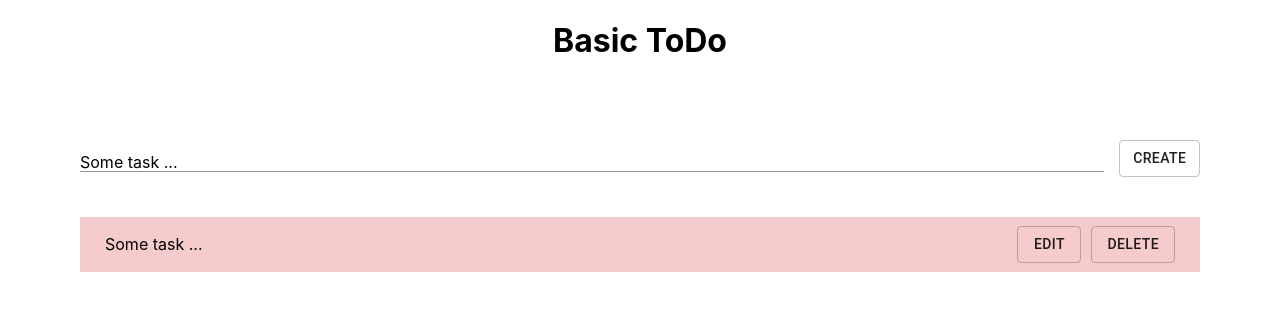
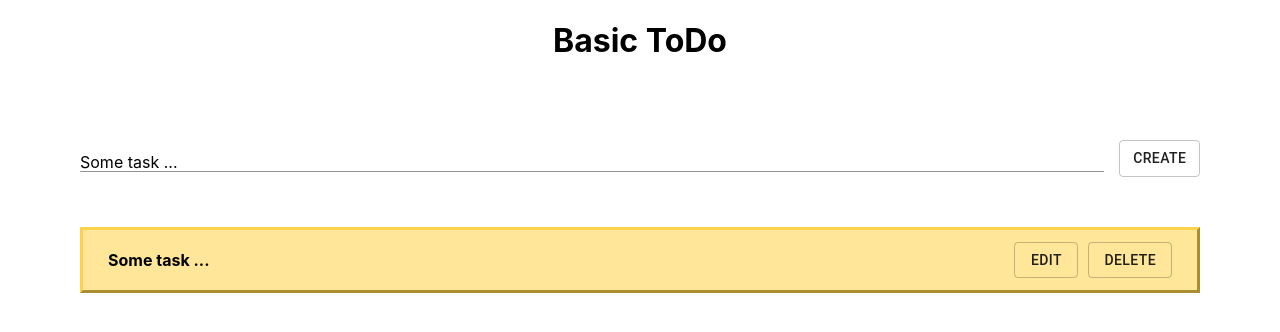
Before and after one commit to dede999/basic-todo-app, a React (Create React App) app: page / in a window 1280 px wide. Both pictures are taken after a click on the button "CREATE". Shown: the top 332 px of the page. Built offline with nearby package versions, Linux system fonts and the light colour scheme.

Commit message:
Improved UI.

```diff
--- a/src/components/TaskView/index.sass
+++ b/src/components/TaskView/index.sass
@@ -2,7 +2,8 @@
   display: flex
   justify-content: space-between
   align-items: center
-  height: 55px
+  height: 60px
+  margin-top: 10px
   .main
     margin-left: 25px
   .actions
@@ -12,7 +13,14 @@
 
 
 .incomplete
-  background-color: hsla(0, 70%, 80%, .6)
+  background-color: hsl(45, 100%, 80%)
+  border: 3px outset hsl(45, 100%, 65%)
+  .title
+    font-weight: bolder
+
 
 .complete
-  background-color: hsla(180, 70%, 80%, .6)
+  background-color: hsl(45, 100%, 90%)
+  font-weight: lighter
+  .title
+    text-decoration: line-through wavy
```
